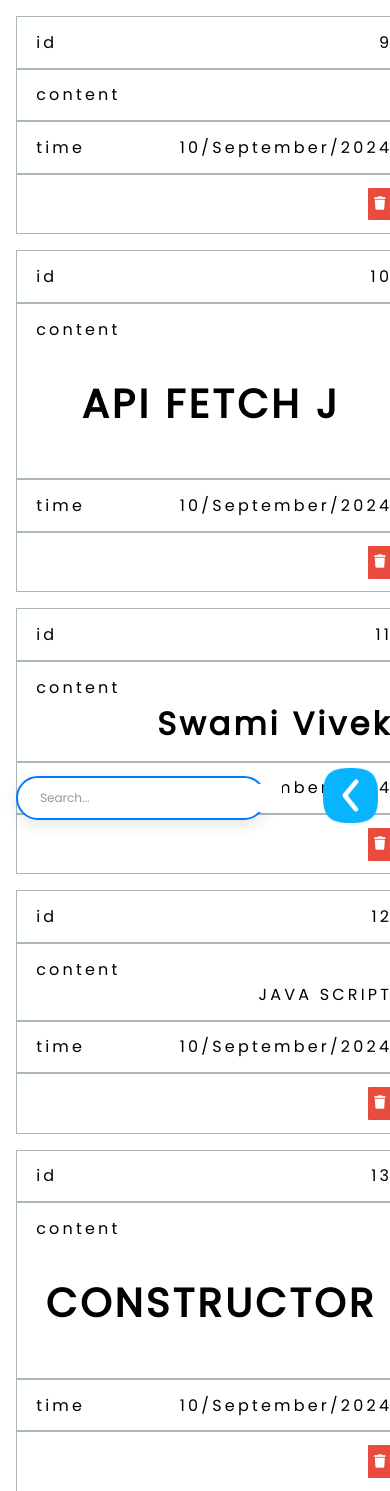
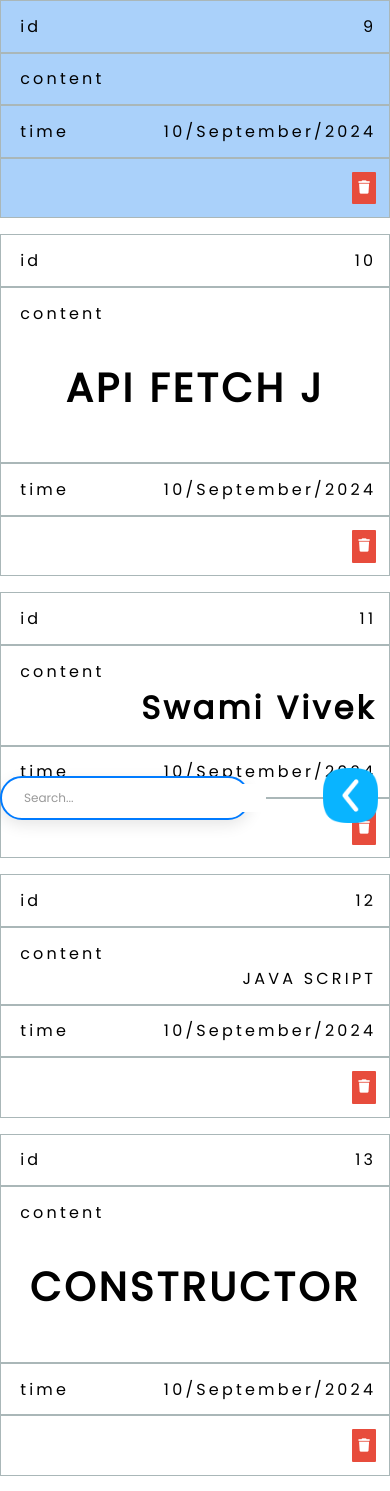
Before and after one commit to mrpvxie/rshare, a Flask app: page /table_data in a window 390 px wide. Shown: the top 1491 px of the page. Run offline with Flask 3, Linux system fonts and the light colour scheme; data comes from the database, SQL or seed files in the repository.

Commit message:
phone reponsive table

```diff
--- a/static/css/table_styles.css
+++ b/static/css/table_styles.css
@@ -131,9 +131,6 @@
     background: #aad1fa;
     color: #000;
   }
-  .tbl_content {
-    padding: 1rem;
-  }
   .back_button_image {
     display: block;
     height: 55px;
@@ -225,6 +222,9 @@
 
 /* Responsive Adjustments */
 @media screen and (max-width: 600px) {
+  .container {
+    width: none;
+  }
   .modal-content {
     width: 80%; /* Adjust width for smaller screens */
   }
```
